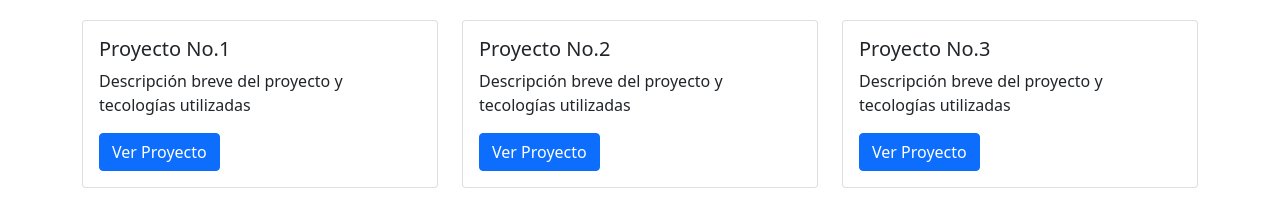
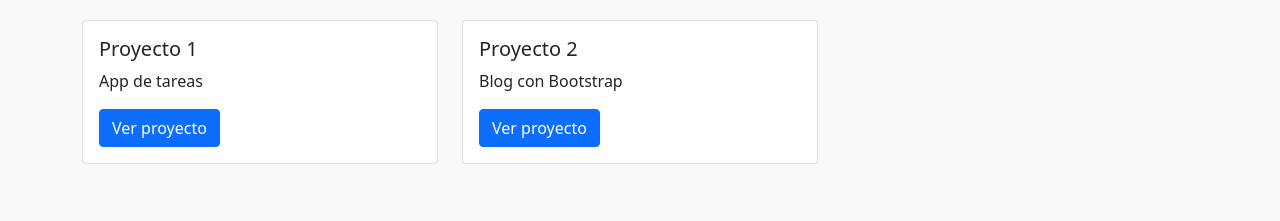
Before and after one commit to JonZepeda/portafolio-jonathan-zepeda, a website built with webpack: page index.html in a window 1280 px wide. Shown: the part 731-952 px from the top of the page. Built offline with nearby package versions, Linux system fonts and the light colour scheme.

Commit message:
Agrega el apartado de proyectos dinamicamente

```diff
--- a/index.html
+++ b/index.html
@@ -54,45 +54,14 @@
 </section>
 
 <!--Proyectos-->
-<section id="projects" class="py-5">
-  <div class="container">
-    <h2 class="mb-4">Proyectos</h2>
-    <div class="row">
-      <!--Proyecto 1 -->
-      <div class="col-md-4">
-        <div class="card mb-4">
-          <div class="card-body">
-            <h5 class="card-title">Proyecto No.1</h5>
-            <p class="card-text">Descripción breve del proyecto y tecologías utilizadas</p>
-            <a href="#" targer="_blank" class="btn btn-primary">Ver Proyecto</a>
-          </div>
-        </div>
+  <section id="projects" class="py-5 bg-light">
+    <div class="container">
+      <h2 class="mb-4">Proyectos</h2>
+      <div class="row">
+        <!-- Aquí se insertarán dinámicamente los proyectos -->
       </div>
-      <!-- Proyecto 2 -->
-      <div class="col-md-4">
-        <div class="card mb-4">
-          <div class="card-body">
-            <h5 class="card-title">Proyecto No.2</h5>
-            <p class="card-text">Descripción breve del proyecto y tecologías utilizadas</p>
-            <a href="#" targer="_blank" class="btn btn-primary">Ver Proyecto</a>
-          </div>
-        </div>
-      </div>
-
-      <!-- Proyecto 3 -->
-      <div class="col-md-4">
-        <div class="card mb-4">
-          <div class="card-body">
-            <h5 class="card-title">Proyecto No.3</h5>
-            <p class="card-text">Descripción breve del proyecto y tecologías utilizadas</p>
-            <a href="#" targer="_blank" class="btn btn-primary">Ver Proyecto</a>
-          </div>
-        </div>
-      </div>
-
     </div>
-  </div>
-</section>
+  </section>
 
   <!-- Contacto -->
   <section id="contact" class="py-5">
--- a/script.js
+++ b/script.js
@@ -27,7 +27,7 @@ document.getElementById('contact-form').addEventListener('submit', function(e){
 
 
 //Scroll suave al hacer click en los enlaces del nanbar
-document.querySelectorALL('a[href^="#"]').forEach(anchor => {
+document.querySelectorAll('a[href^="#"]').forEach(anchor => {
   anchor.addEventListener('click', function(e) {
     e.preventDefault();
     const target = document.querySelector(this.getAttribute('href'));
@@ -37,3 +37,35 @@ document.querySelectorALL('a[href^="#"]').forEach(anchor => {
     }
   });
 });
+
+
+// Cargar proyectos desde JSON y mostrarlos dinámicamente
+const proyectos = [
+  {
+    titulo: "Proyecto 1",
+    descripcion: "App de tareas",
+    enlace: "https://github.com/JonZepeda/app-tareas"
+  },
+  {
+    titulo: "Proyecto 2",
+    descripcion: "Blog con Bootstrap",
+    enlace: "https://jz-blog.netlify.app"
+  }
+];
+
+// Reemplaza el fetch por un bucle directo
+const contenedor = document.querySelector('#projects .row');
+proyectos.forEach(p => {
+  const html = `
+    <div class="col-md-4">
+      <div class="card mb-4">
+        <div class="card-body">
+          <h5 class="card-title">${p.titulo}</h5>
+          <p class="card-text">${p.descripcion}</p>
+          <a href="${p.enlace}" target="_blank" class="btn btn-primary">Ver proyecto</a>
+        </div>
+      </div>
+    </div>
+  `;
+  contenedor.innerHTML += html;
+});
```
Also changed, not shown: proyectos.json (added, +12 -0 lines).
